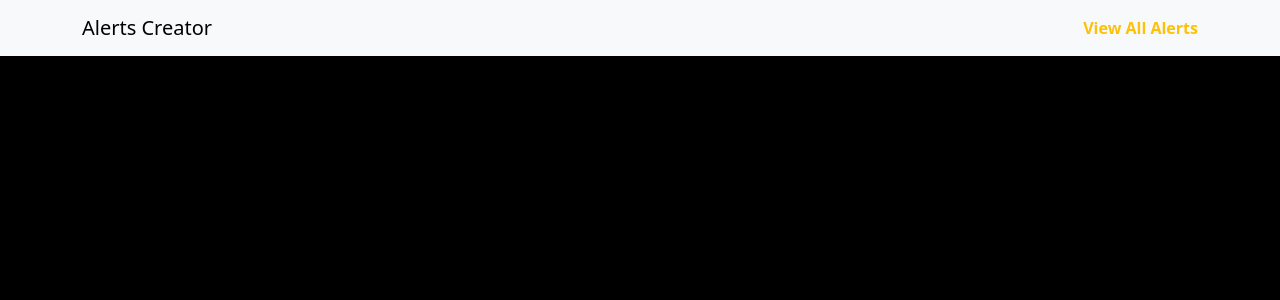
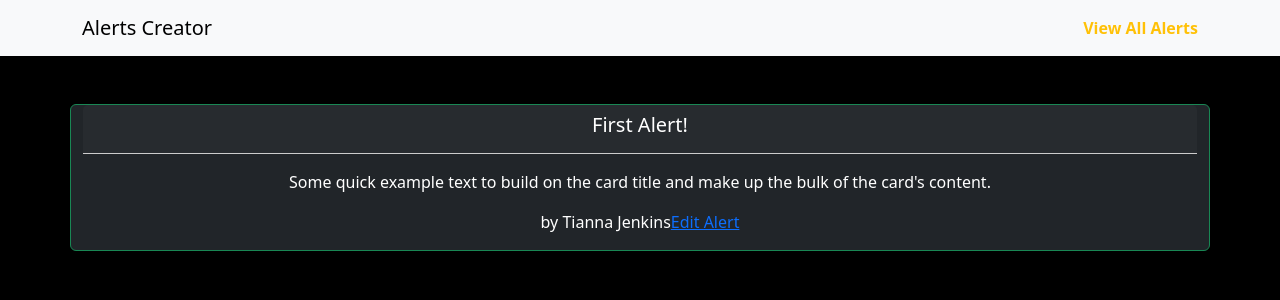
Before and after one commit to suo3/social-feed-redux, a React (Vite) app: page /alerts/1 in a window 1280 px wide. Shown: the top 300 px of the page. Built offline with nearby package versions, Linux system fonts and the light colour scheme.

Commit message:
fix single alert page

```diff
--- a/src/features/alerts/SingleAlertPage.tsx
+++ b/src/features/alerts/SingleAlertPage.tsx
@@ -3,11 +3,12 @@ import { selectAlertById } from "./alertsSlice"
 import { useAppSelector } from "@/app/hooks"
 import { Card, Container, Row } from "react-bootstrap"
 import { AlertAuthor } from "./AlertAuthor"
+import { selectUserById } from "../users/usersSlice"
 
 export const SingleAlertPage = () => {
   const { alertId } = useParams()
 
-  const alert = useAppSelector(selectAlertById)
+  const alert = useAppSelector(state => selectAlertById(state, alertId!))
 
   if (!alert) {
     return <Container></Container>
```
